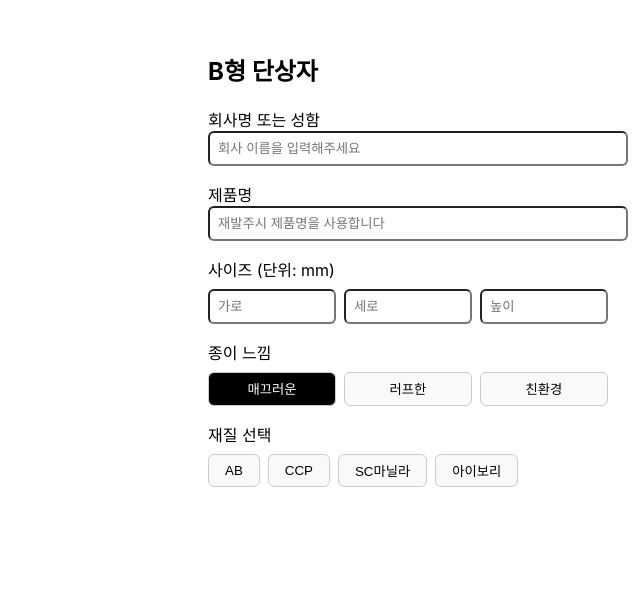
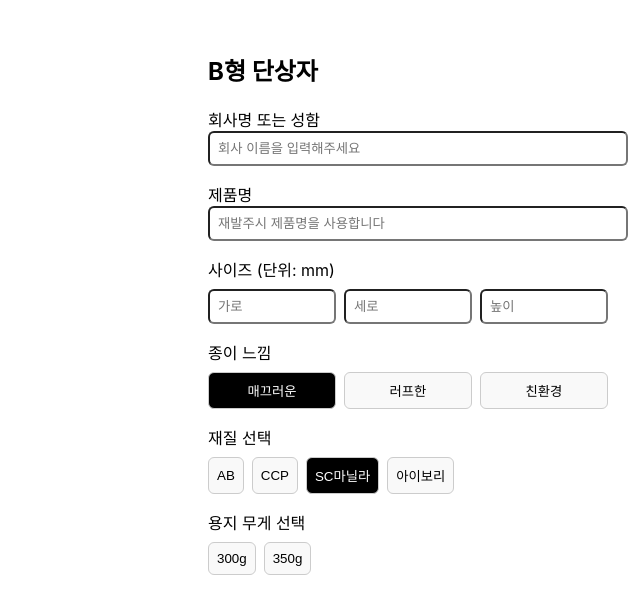
Before and after one commit to YimYoungheun/MTDL-Package, a React (Create React App) app: page / in a window 1280 px wide. Both pictures are taken after a click on the button "SC마닐라". Shown: the top 614 px of the page, without its empty margins (640-1280 px from the left). Built offline with nearby package versions, Linux system fonts and the light colour scheme.

Commit message:
Update App.js

```diff
--- a/src/App.js
+++ b/src/App.js
@@ -2,11 +2,50 @@ import React, { useState } from 'react';
 
 function App() {
   const [paperType, setPaperType] = useState('매끄러운');
+  const [material, setMaterial] = useState('');
+  const [color, setColor] = useState('');
 
   const paperOptions = {
-    '매끄러운': ['AB', 'CCP', 'SC마닐라', '아이보리'],
-    '러프한': ['아코팩', '올드밀', '녹차지', '매직패브릭'],
-    '친환경': ['얼스팩', '크라프트']
+    매끄러운: ['AB', 'CCP', 'SC마닐라', '아이보리'],
+    러프한: ['아코팩', '올드밀', '녹차지', '매직패브릭'],
+    친환경: ['얼스팩', '크라프트'],
+  };
+
+  const weightOptions = {
+    AB: ['300g', '350g'],
+    CCP: ['300g', '350g'],
+    SC마닐라: ['300g', '350g'],
+    아이보리: ['300g', '350g'],
+    얼스팩: ['295g'],
+    크라프트: ['300g', '337g'],
+    '아코팩:웜 화이트': ['300g', '350g', '400g'],
+    '아코팩:네츄럴': ['300g', '350g', '400g'],
+    '아코팩:엑스트라 화이트': ['410g'],
+    '올드밀:비앙코': ['300g', '350g'],
+    '올드밀:엑스트라 화이트': ['300g', '350g'],
+    '올드밀:프리미엄 화이트': ['300g', '350g'],
+    '녹차지:백색': ['300g', '350g'],
+    '매직패브릭:검정색': ['300g', '350g', '400g'],
+    '매직패브릭:진곤색': ['300g', '350g', '400g'],
+    '매직패브릭:피색': ['300g', '350g', '400g'],
+    '매직패브릭:진한밤색': ['300g', '350g', '400g'],
+    '매직패브릭:체리색': ['300g', '350g', '400g'],
+    '매직패브릭:클래식블랙': ['300g', '350g', '400g'],
+  };
+
+  const colorOptions = {
+    아코팩: ['웜 화이트', '네츄럴', '엑스트라 화이트'],
+    올드밀: ['비앙코', '엑스트라 화이트', '프리미엄 화이트'],
+    녹차지: ['백색'],
+    매직패브릭: ['검정색', '진곤색', '피색', '진한밤색', '체리색', '클래식블랙'],
+  };
+
+  const selectedWeights = () => {
+    if (paperType === '러프한') {
+      const key = `${material}:${color}`;
+      return weightOptions[key] || [];
+    }
+    return weightOptions[material] || [];
   };
 
   return (
@@ -14,27 +53,16 @@ function App() {
       <div style={{ marginLeft: 'auto', width: '400px' }}>
         <h2>B형 단상자</h2>
 
-        {/* 회사명 */}
         <div style={{ marginBottom: '1rem' }}>
           <label>회사명 또는 성함</label>
-          <input
-            type="text"
-            placeholder="회사 이름을 입력해주세요"
-            style={{ width: '100%', padding: '0.5rem', borderRadius: '6px' }}
-          />
+          <input type="text" placeholder="회사 이름을 입력해주세요" style={{ width: '100%', padding: '0.5rem', borderRadius: '6px' }} />
         </div>
 
-        {/* 제품명 */}
         <div style={{ marginBottom: '1rem' }}>
           <label>제품명</label>
-          <input
-            type="text"
-            placeholder="재발주시 제품명을 사용합니다"
-            style={{ width: '100%', padding: '0.5rem', borderRadius: '6px' }}
-          />
+          <input type="text" placeholder="재발주시 제품명을 사용합니다" style={{ width: '100%', padding: '0.5rem', borderRadius: '6px' }} />
         </div>
 
-        {/* 사이즈 입력 */}
         <div style={{ marginBottom: '1rem' }}>
           <label>사이즈 (단위: mm)</label>
           <div style={{ display: 'flex', gap: '0.5rem', marginTop: '0.5rem' }}>
@@ -43,18 +71,10 @@ function App() {
                 key={index}
                 type="number"
                 placeholder={label}
-                style={{
-                  flex: 1,
-                  padding: '0.5rem',
-                  width: '70px',
-                  MozAppearance: 'textfield',
-                  borderRadius: '6px'
-                }}
+                style={{ flex: 1, padding: '0.5rem', width: '70px', MozAppearance: 'textfield', borderRadius: '6px' }}
                 onWheel={(e) => e.target.blur()}
                 onKeyDown={(e) => {
-                  if (e.key === 'ArrowUp' || e.key === 'ArrowDown') {
-                    e.preventDefault();
-                  }
+                  if (e.key === 'ArrowUp' || e.key === 'ArrowDown') e.preventDefault();
                 }}
               />
             ))}
@@ -64,20 +84,12 @@ function App() {
         {/* 종이 느낌 */}
         <div style={{ marginBottom: '1rem' }}>
           <label>종이 느낌</label>
-          <div style={{ display: 'flex', gap: '0.5rem', marginTop: '0.5rem', justifyContent: 'flex-start' }}>
+          <div style={{ display: 'flex', gap: '0.5rem', marginTop: '0.5rem' }}>
             {['매끄러운', '러프한', '친환경'].map((type) => (
               <button
                 key={type}
-                onClick={() => setPaperType(type)}
-                style={{
-                  flex: 1,
-                  padding: '0.4rem 1rem',
-                  border: '1px solid #ccc',
-                  background: paperType === type ? 'black' : '#f9f9f9',
-                  color: paperType === type ? 'white' : 'black',
-                  cursor: 'pointer',
-                  borderRadius: '6px'
-                }}
+                onClick={() => { setPaperType(type); setMaterial(''); setColor(''); }}
+                style={{ flex: 1, padding: '0.5rem', border: '1px solid #ccc', background: paperType === type ? 'black' : '#f9f9f9', color: paperType === type ? 'white' : 'black', cursor: 'pointer', borderRadius: '6px' }}
               >
                 {type}
               </button>
@@ -86,26 +98,57 @@ function App() {
         </div>
 
         {/* 재질 선택 */}
+        {paperOptions[paperType] && (
           <div style={{ marginBottom: '1rem' }}>
             <label>재질 선택</label>
             <div style={{ display: 'flex', flexWrap: 'wrap', gap: '0.5rem', marginTop: '0.5rem' }}>
-            {paperOptions[paperType].map((material, index) => (
+              {paperOptions[paperType].map((mat) => (
                 <button
-                key={index}
-                style={{
-                  padding: '0.4rem 1rem',
-                  border: '1px solid #ccc',
-                  background: '#f9f9f9',
-                  borderRadius: '6px',
-                  cursor: 'pointer'
-                }}
+                  key={mat}
+                  onClick={() => { setMaterial(mat); setColor(''); }}
+                  style={{ padding: '0.5rem', border: '1px solid #ccc', background: material === mat ? 'black' : '#f9f9f9', color: material === mat ? 'white' : 'black', cursor: 'pointer', borderRadius: '6px' }}
                 >
-                {material}
+                  {mat}
                 </button>
               ))}
             </div>
           </div>
+        )}
 
+        {/* 색상 선택 (러프한만) */}
+        {paperType === '러프한' && material && colorOptions[material] && (
+          <div style={{ marginBottom: '1rem' }}>
+            <label>색상 선택</label>
+            <div style={{ display: 'flex', flexWrap: 'wrap', gap: '0.5rem', marginTop: '0.5rem' }}>
+              {colorOptions[material].map((col) => (
+                <button
+                  key={col}
+                  onClick={() => setColor(col)}
+                  style={{ padding: '0.5rem', border: '1px solid #ccc', background: color === col ? 'black' : '#f9f9f9', color: color === col ? 'white' : 'black', cursor: 'pointer', borderRadius: '6px' }}
+                >
+                  {col}
+                </button>
+              ))}
+            </div>
+          </div>
+        )}
+
+        {/* 무게 선택 */}
+        {((paperType !== '러프한' && material) || (paperType === '러프한' && material && color)) && selectedWeights().length > 0 && (
+          <div style={{ marginBottom: '1rem' }}>
+            <label>용지 무게 선택</label>
+            <div style={{ display: 'flex', flexWrap: 'wrap', gap: '0.5rem', marginTop: '0.5rem' }}>
+              {selectedWeights().map((w) => (
+                <button
+                  key={w}
+                  style={{ padding: '0.5rem', border: '1px solid #ccc', borderRadius: '6px', background: '#f9f9f9', cursor: 'pointer' }}
+                >
+                  {w}
+                </button>
+              ))}
+            </div>
+          </div>
+        )}
       </div>
     </div>
   );
```
Lines whose indentation alone changed are shown as unchanged.
